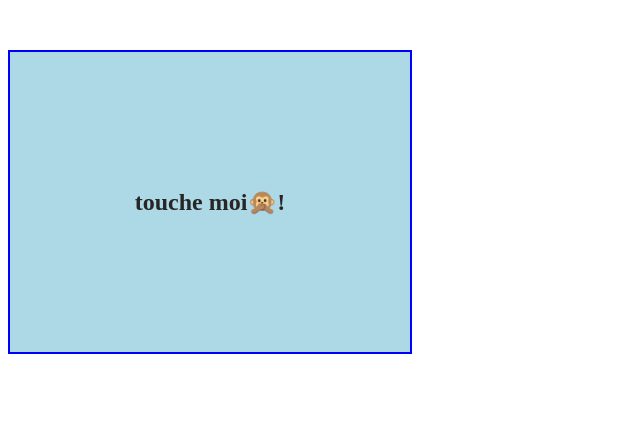
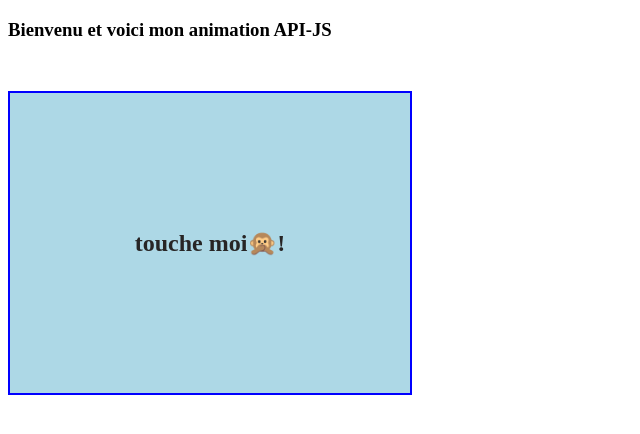
Before and after one commit to IMANA47/Animation-JS, a plain HTML site: page index.html in a window 1280 px wide. Shown: the whole page, without its empty margins (0-640 px from the left). Drawn offline with nearby package versions, Linux system fonts and the light colour scheme.

Commit message:
Update index.html

```diff
--- a/index.html
+++ b/index.html
@@ -4,17 +4,11 @@
     <meta charset="UTF-8">
     <meta name="viewport" content="width=device-width, initial-scale=1.0">
     <title>Animation-JS</title>
-
     <link rel="stylesheet" href="style.css">
-
-
 </head>
 <body>
-
-
+    <h3>Bienvenu et voici mon animation API-JS</h3>
     <div class="box" id="box">touche moi🙊!</div>
-
-
 </body>
 <script src="https://cdn.jsdelivr.net/npm/gsap@3.12.5/dist/gsap.min.js"></script>
 <script src="script.js"></script>
```
